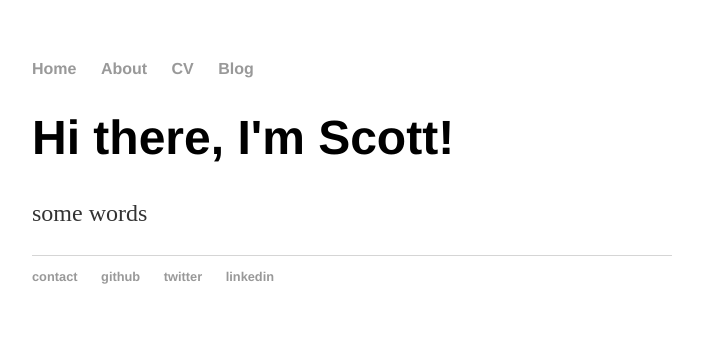
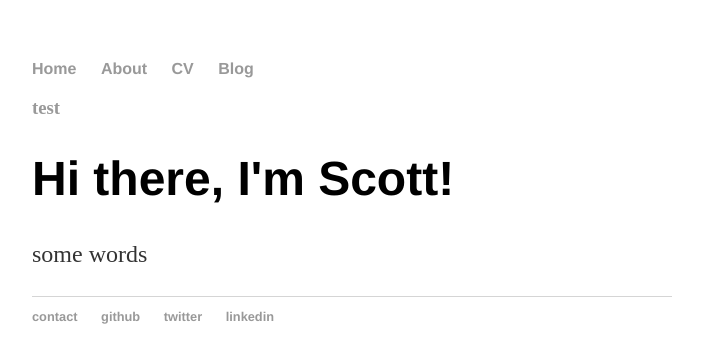
Before and after one commit to sjdenholm/sjdenholm.github.io, a Jekyll site: the page built from index.html, in a window 1280 px wide. Shown: the top 363 px of the page, without its empty margins (288-991 px from the left). Built offline with Jekyll 4.4.1, drawn with Linux system fonts in a browser that asks for light colours.

Commit message:
Update default.html

```diff
--- a/_layouts/default.html
+++ b/_layouts/default.html
@@ -7,12 +7,13 @@
 		</head>
 		<body>
 			<nav>
-	    		<ul>
+	    		<ul class="nav nav-pills pull-right">
 	        		<li><a href="/">Home</a></li>
 		        	<li><a href="/about">About</a></li>
 	        		<li><a href="/cv">CV</a></li>
 	        		<li><a href="/blog">Blog</a></li>
 	    		</ul>
+	    		<h3 class="text-muted"><a href="/">test</a></h3>
 			</nav>
 			<div class="container">
 
```
